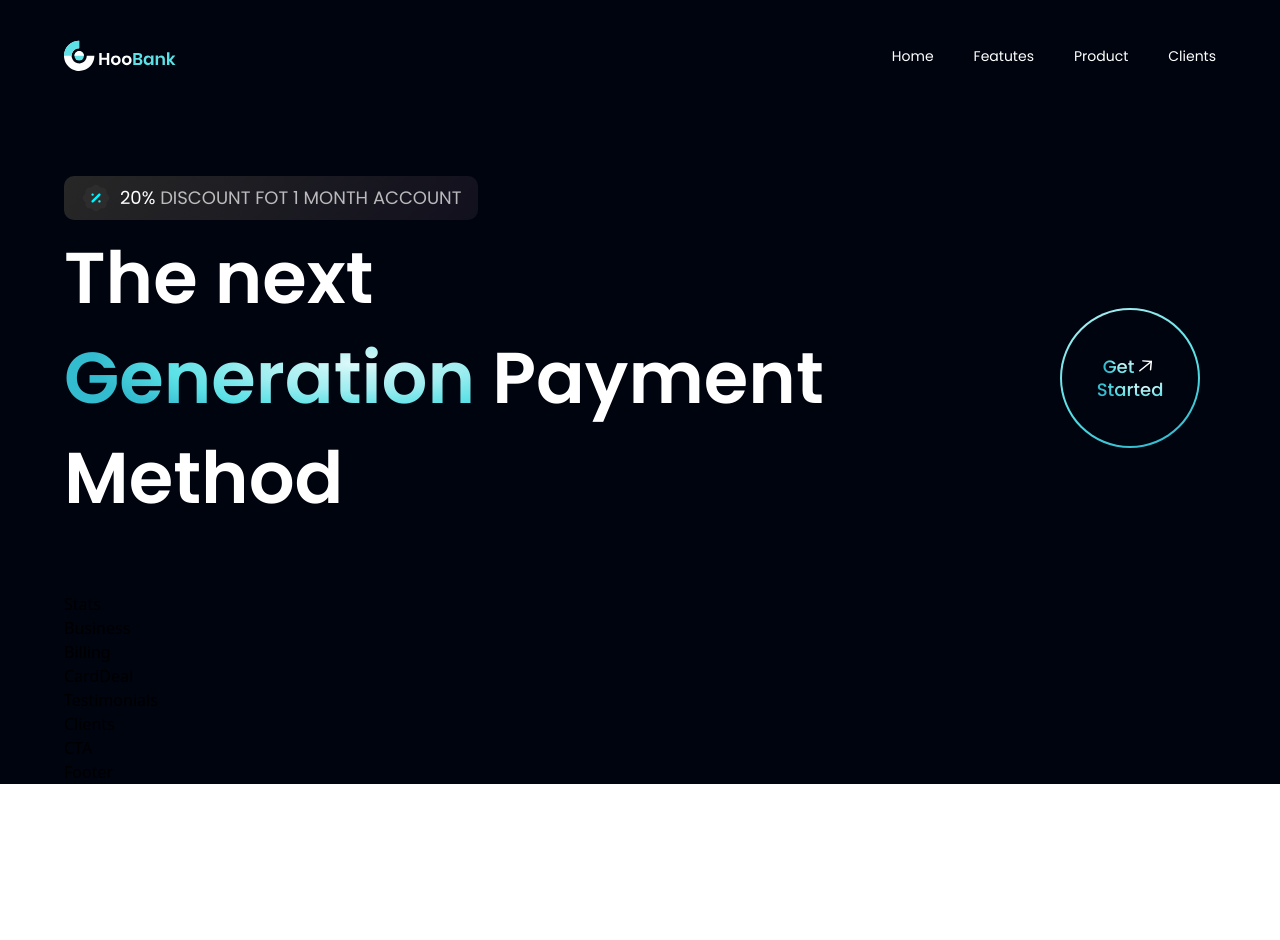
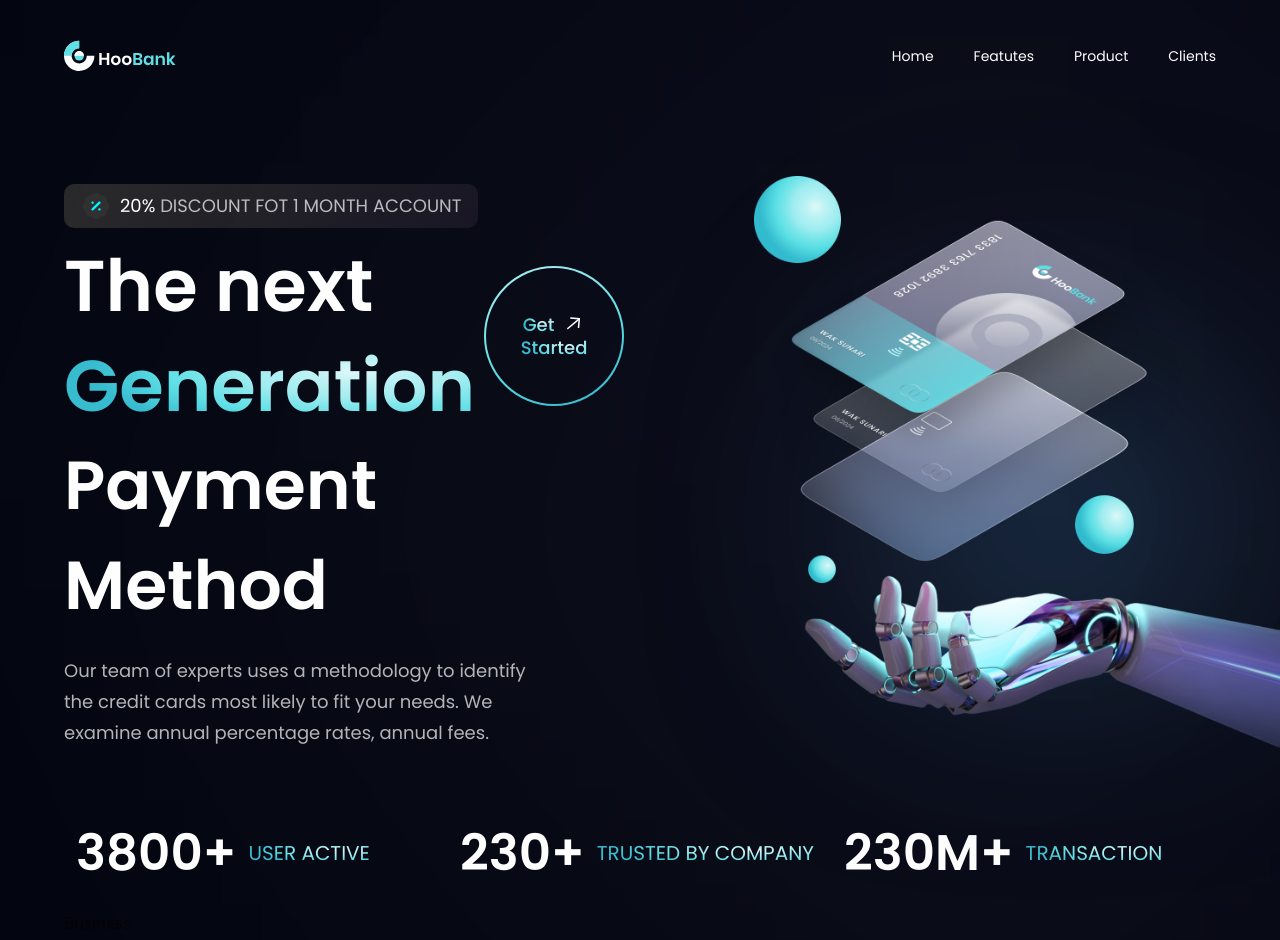
Before and after one commit to Vox1oot/modern-website, a React (Vite) app: page / in a window 1280 px wide. Shown: the top 940 px of the page. Before the commit the page ends 800 px from the top, so only its background shows below. Built offline with nearby package versions, Linux system fonts and the light colour scheme.

Commit message:
implement stats

```diff
--- a/src/components/GetStarted.jsx
+++ b/src/components/GetStarted.jsx
@@ -10,7 +10,7 @@
         <div className={`${styles.flexCenter} w-[140px] h-[140px] rounded-full bg-blue-gradient p-[2px] cursor-pointer`}>
             <div className={`${styles.flexCenter} flex-col bg-primary w-[100%] h-[100%] rounded-full`}>
                 <div className={`${styles.flexStart} flex-row`}>
-                    <p className="font-poppins font-medium text-[18px] leading-[23px]">
+                    <p className="font-poppins font-medium text-[18px] leading-[23px] mr-2">
                         <span className="text-gradient">{`${t('getStarted.get')}`}</span>
                     </p>
                     <img src={arrowUp} alt="arrow" className="w-[23px] h-[23px] object-contain" />
--- a/src/components/Hero.jsx
+++ b/src/components/Hero.jsx
@@ -24,15 +24,31 @@
                         {`${t('h1.next')}`}
                         <br className="sm:block hidden" />{' '}
                         <span className="text-gradient">{`${t('h1.generation')}`}</span>{' '}
-                        {`${t('h1.paymentMethod')}`}
                     </h1>
 
                     <div className="ss:flex hidden md:mr-4 mr-0">
                         <GetStarted />
                     </div>
+                </div>
 
-                </div>
+                <h1 className="font-poppins font-semibold ss:text-[68px] text-[52px] text-white ss:leading-[100px] leading-[75px] w-full">
+                    {`${t('h1.paymentMethod')}`}
+                </h1>
+
+                <p className={`${styles.paragraph} max-w-[470px] mt-5`}>{`${t('ourTeam')}`}</p>
             </div>
+
+            <div className={`flex-1 flex ${styles.flexCenter} md:my-0 my-10 relative`}>
+                <img src={robot} alt="robot-heand" className="w-[100%] h-[100%] relative z-[5]" />
+                <div className="absolute z-0 w-[40%] h-[35%] top-0 pink__gradient" />
+                <div className="absolute z-[1] w-[80%] h-[80%] rounded-full bottom-0 white__gradient" />
+                <div className="absolute z-[0] w-[50%] h-[50%] right-20 botton-20 blue__gradient" />
+            </div>
+
+            <div className={`ss:hidden ${styles.flexCenter}`}>
+                <GetStarted />
+            </div>
+
         </section>
     );
 };
--- a/src/components/Stats.jsx
+++ b/src/components/Stats.jsx
@@ -1,7 +1,21 @@
 import React from 'react';
+import { useTranslation } from 'react-i18next';
+import styles from '../styles';
 
-const Stats = () => (
-    <div>Stats</div>
-);
+const Stats = () => {
+    const { t } = useTranslation();
+    const stats = t('stats', { returnObjects: true });
+
+    return (
+        <section className={`${styles.flexCenter} flex-row flex-wrap sm:mb20 mb-6`}>
+            {stats.map(({ id, title, value }) => (
+                <div key={id} className="flex-1 flex justify-start items-center flex-row m-3">
+                    <h4 className="font-poppins font-semibold max-xs:text-[40px] max-xs:leading-[53px] text-[50px] leading-[43px] text-white ">{value}</h4>
+                    <p className="font-poppins font-normal max-xs:text-[25px] max-xs:leading-[26px] text-[20px] leading-[21px] text-gradient uppercase ml-3">{title}</p>
+                </div>
+            ))}
+        </section>
+    );
+};
 
 export default Stats;
--- a/src/i18n/resources/en.js
+++ b/src/i18n/resources/en.js
@@ -16,5 +16,23 @@
             get: 'Get',
             started: 'Started',
         },
+        ourTeam: 'Our team of experts uses a methodology to identify the credit cards most likely to fit your needs. We examine annual percentage rates, annual fees.',
+        stats: [
+            {
+                id: 'stats-1',
+                title: 'User active',
+                value: '3800+',
+            },
+            {
+                id: 'stats-2',
+                title: 'Trusted by company',
+                value: '230+',
+            },
+            {
+                id: 'stats-3',
+                title: 'Transaction',
+                value: '230M+',
+            },
+        ],
     },
 };
```
